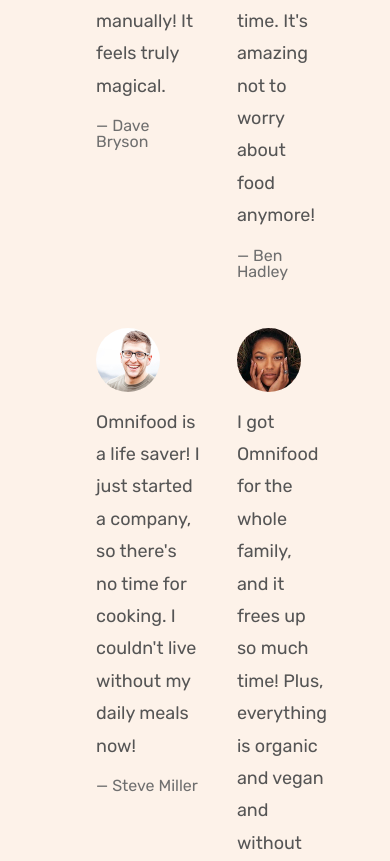
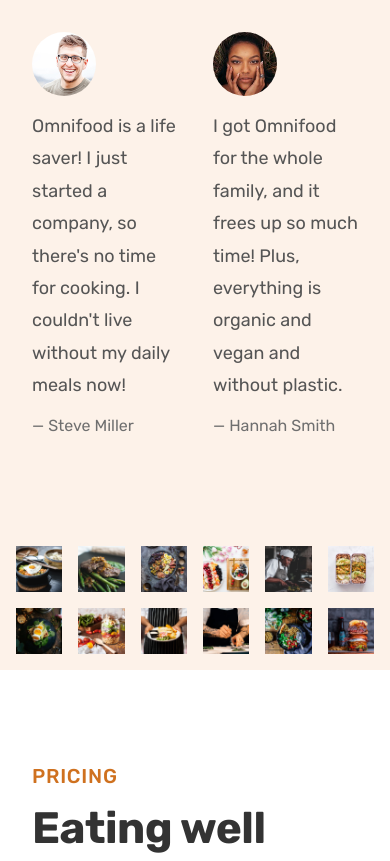
Before and after one commit to hsn2903/omnifood-react, a React (Create React App) app: page / in a window 390 px wide. Shown: the part 5918-6779 px from the top of the page. Built offline with nearby package versions, Linux system fonts and the light colour scheme.

Commit message:
update testimonial section

```diff
--- a/src/components/home/Testimonial.css
+++ b/src/components/home/Testimonial.css
@@ -54,3 +54,34 @@
 .galerry-item img:hover {
   transform: scale(1.1);
 }
+
+/* ************************ */
+/* Below 1344px (Smaller desktops) */
+/* ************************ */
+@media (max-width: 84em) {
+  .gallery {
+    grid-template-columns: repeat(2, 1fr);
+  }
+}
+
+/* ************************ */
+/* Below 1200px (Landscape Tabltes) */
+/* ************************ */
+@media (max-width: 75em) {
+  .testimonials-container {
+    padding: 9.6rem 3.2rem;
+  }
+}
+
+/* ************************ */
+/* Below 944px (Tabltes) */
+/* ************************ */
+@media (max-width: 59em) {
+  .section-testimonials {
+    grid-template-columns: 1fr;
+  }
+
+  .gallery {
+    grid-template-columns: repeat(6, 1fr);
+  }
+}
```
